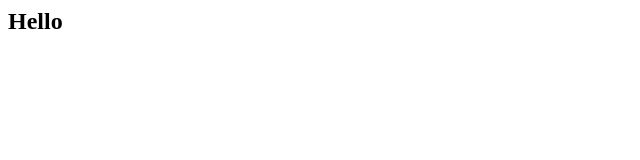
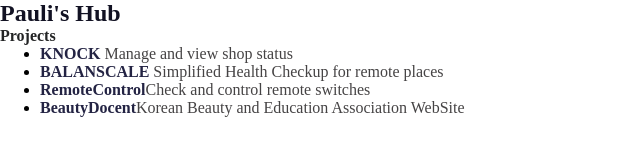
Before and after one commit to paulgo86/Pauli, a plain HTML site: page index.html in a window 1280 px wide. Shown: the whole page, without its empty margins (0-640 px from the left). Drawn offline with Linux system fonts and the light colour scheme.

Commit message:
add simple style in head

```diff
--- a/index.html
+++ b/index.html
@@ -1,8 +1,32 @@
 <html>
     <head>
         <title>Pauli's Hub</title>
+        <style>
+            * {
+                margin: 0 auto;
+            }
+            b {
+                color: #232343;
+            }
+            span {
+                color: #454344;
+            }
+            h2 {
+                color: #121223;
+            }
+            h4 {
+                color: #232425;
+            }
+        </style>
     </head>
     <body>
-        <h2>Hello</h2>
+        <h2>Pauli's Hub</h2>
+        <h4>Projects</h4>
+        <ul>
+            <li><b>KNOCK</b> <span>Manage and view shop status</span></li>
+            <li><b>BALANSCALE</b> <span>Simplified Health Checkup for remote places</span></li>
+            <li><b>RemoteControl</b><span>Check and control remote switches</span></li>
+            <li><b>BeautyDocent</b><span>Korean Beauty and Education Association WebSite</span></li>
+        </ul>
     </body>
 </html>
```
